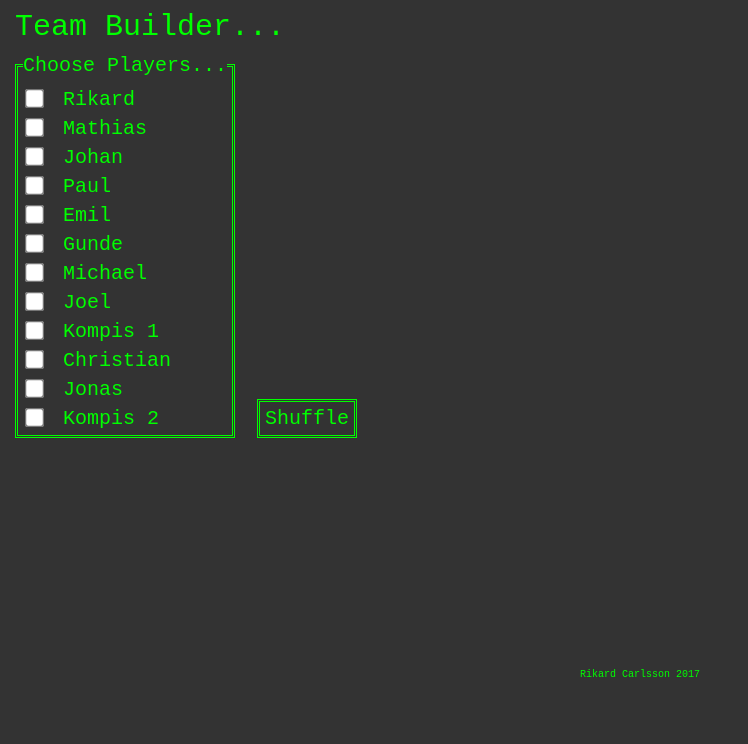
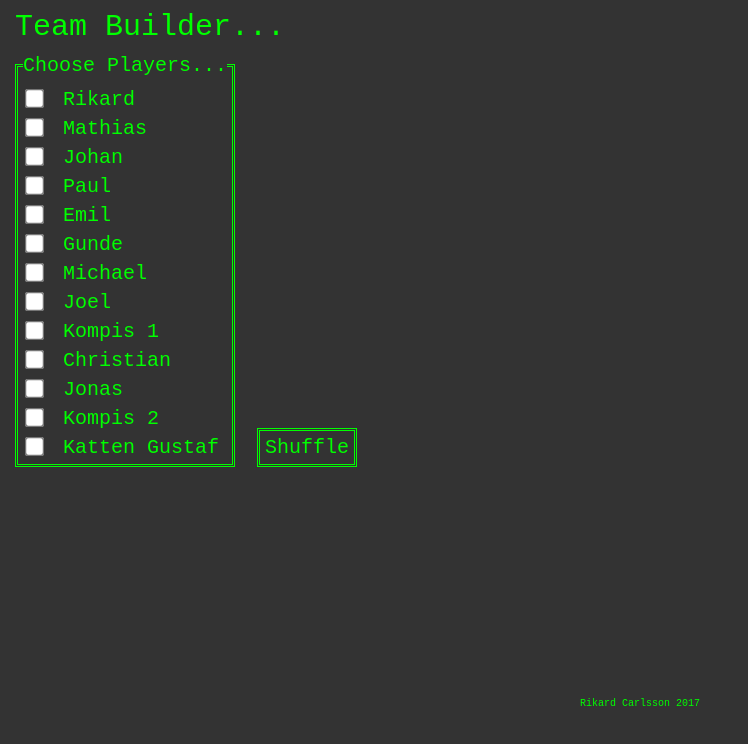
Before and after one commit to kyhrikard/teambuilder, a plain HTML site: page index.html in a window 1280 px wide. Shown: the whole page, without its empty margins (0-748 px from the left). Drawn offline with Linux system fonts and the light colour scheme.

Commit message:
Add Katten Gustaf as Player

```diff
--- a/index.html
+++ b/index.html
@@ -55,9 +55,13 @@
             <input type="checkbox" class=player id="Player 11" value="Jonas">
             <label>Jonas</label>
         </div>
-	<div>
+        <div>
             <input type="checkbox" class=player id="Player 12" value="Kompis 2">
             <label>Kompis 2</label>
+        </div>
+        <div>
+            <input type="checkbox" class=player id="Player 13" value="Katten Gustaf">
+            <label>Katten Gustaf</label>
         </div>
     </fieldset>
     <input type="submit" value="Shuffle" id="shuffleButton" onclick="shufflePlayers()">
```
